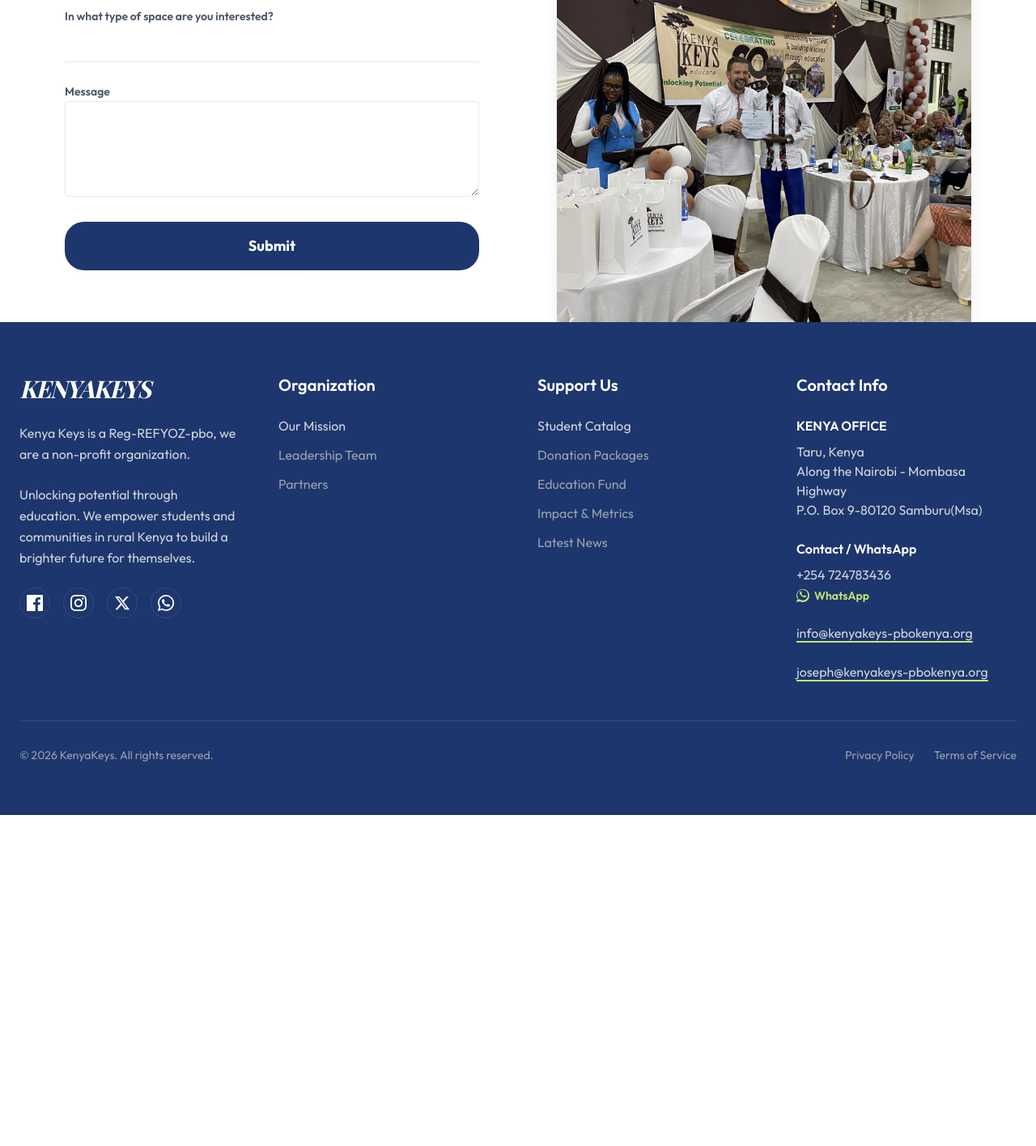
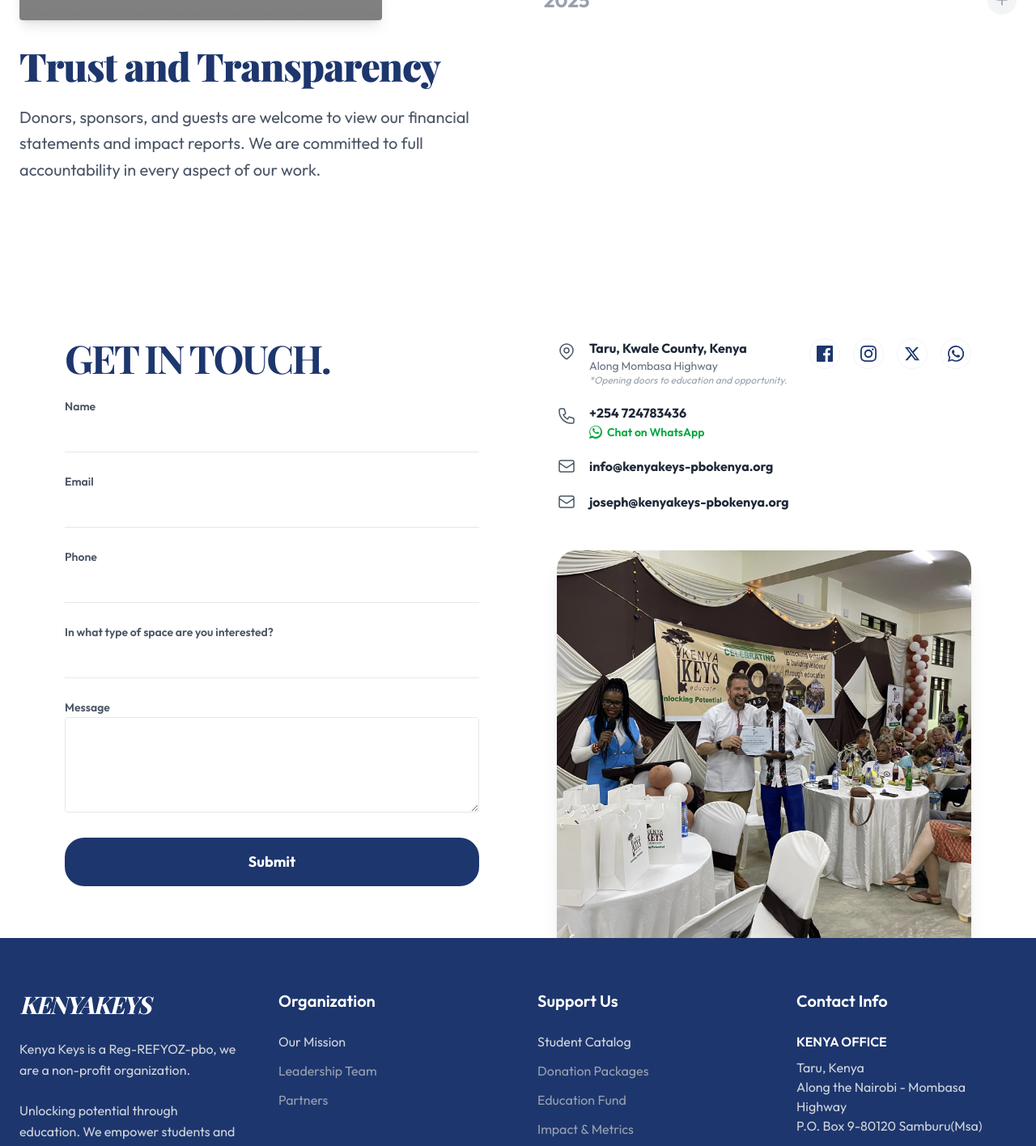
Before and after one commit to Code-Assassin-Fred/kenya-keys-kenya, a Next.js app: page /impact in a window 1280 px wide. Shown: the part 10260-11676 px from the top of the page at 81% size. Before the commit the page ends 11267 px from the top, so only its background shows below. Built offline with nearby package versions, Linux system fonts and the light colour scheme; grey boxes are pictures that could not be loaded; a web font is replaced by a local one.

Commit message:
Restore finance reports

```diff
--- a/app/impact/page.tsx
+++ b/app/impact/page.tsx
@@ -4,7 +4,7 @@
 import Hero from "@/components/Impact/Hero";
 import Stories from "@/components/Impact/Stories";
 import Stats from "@/components/Impact/Stats";
-// import Reports from "@/components/Impact/Reports";
+import Reports from "@/components/Impact/Reports";
 import Contact from "@/components/Home/Contact";
 import JsonLd, { createBreadcrumbSchema, createVideoSchema } from "@/components/seo/JsonLd";
 
@@ -54,8 +54,7 @@
                 <Hero />
                 <Stories />
                 <Stats />
-                {/** Reports section temporarily removed per director request */}
-                {/** <Reports /> */}
+                <Reports />
                 <Contact />
             </main>
             <Footer />
--- a/components/Home/Footer.tsx
+++ b/components/Home/Footer.tsx
@@ -50,8 +50,7 @@
                             <li><a href="/donate" className="text-gray-400 hover:text-white transition-colors">Donation Packages</a></li>
                             <li><a href="/donate/ways-to-give" className="text-gray-400 hover:text-white transition-colors">Education Fund</a></li>
                             <li><a href="/impact#stats" className="text-gray-400 hover:text-white transition-colors">Impact & Metrics</a></li>
-                            {/** Impact Reports temporarily hidden per director request */}
-                            {/** <li><a href="/impact#reports" className="text-gray-400 hover:text-white transition-colors">Impact Reports</a></li> */}
+                            <li><a href="/impact#reports" className="text-gray-400 hover:text-white transition-colors">Impact Reports</a></li>
                             <li><a href="/news" className="text-gray-400 hover:text-white transition-colors">Latest News</a></li>
                         </ul>
                     </div>
--- a/components/Home/Navbar.tsx
+++ b/components/Home/Navbar.tsx
@@ -45,8 +45,7 @@
             children: [
                 { label: 'Success Stories', href: '/impact#stories' },
                 { label: 'Metrics & Data', href: '/impact#stats' },
-                // Reports item removed per director request
-                // { label: 'Reports', href: '/impact#reports' },
+                { label: 'Reports', href: '/impact#reports' },
             ],
         },
         {
--- a/lib/reports.ts
+++ b/lib/reports.ts
@@ -15,7 +15,7 @@
         reports: [
             { title: 'Narrative Report - February', filename: 'KENYA KEYS NARRATIVE REPORT FOR FEBRUARY 2026.pdf' },
             { title: 'Narrative Report - January', filename: 'KENYA KEYS NARRATIVE REPORT FOR JANUARY 2026.pdf' },
-            { title: 'Finance Management Report - March', filename: 'Finance Management Report March 2026.xlsx' },
+            // { title: 'Finance Management Report - March', filename: 'Finance Management Report March 2026.xlsx' },
         ]
     },
     {
```
